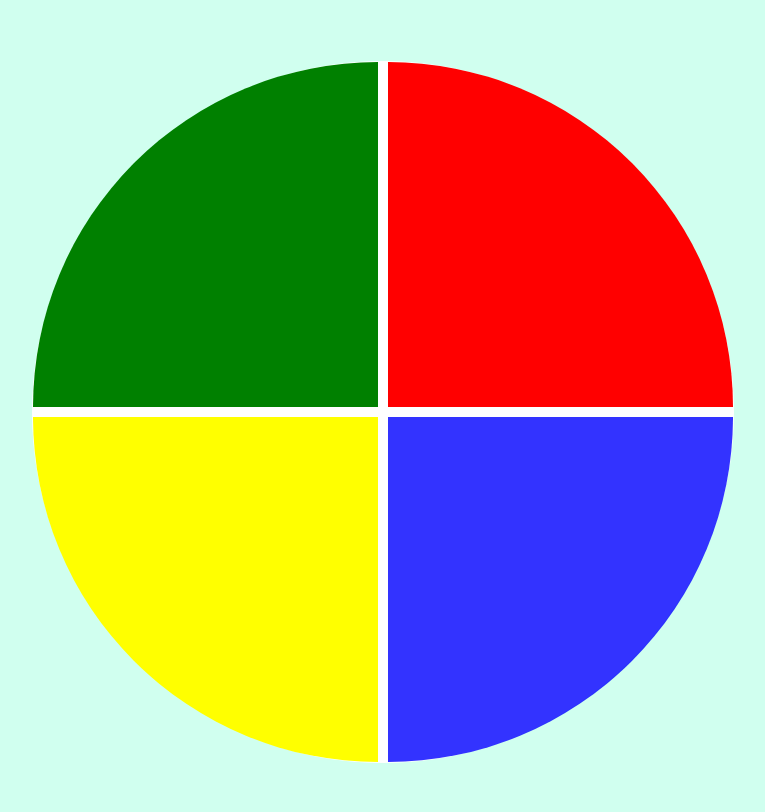
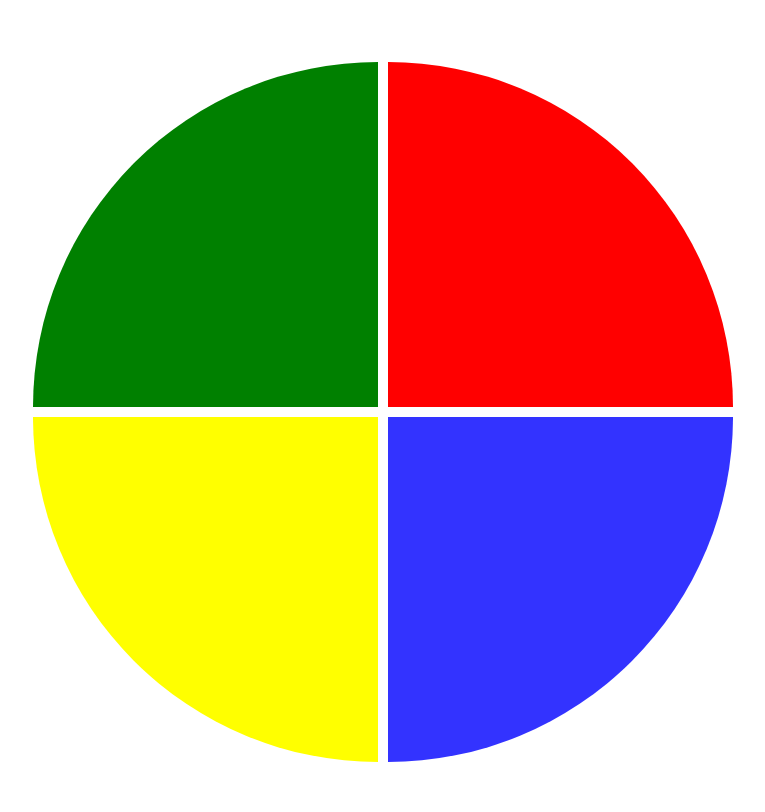
Before and after one commit to lecolimaa/jogo-genius-dio, a plain HTML site: page index.html in a window 1280 px wide. Shown: the part 89-901 px from the top of the page, without its empty margins (257-1022 px from the left). Drawn offline with Linux system fonts and the light colour scheme.

Commit message:
Arquivo Style atualizado do jogo

```diff
--- a/style.css
+++ b/style.css
@@ -1,6 +1,6 @@
 body {
     margin: 0;
-    background-color: rgb(208, 255, 239);
+    background-color: rgb(255, 255, 255);
 
 }
 
```
